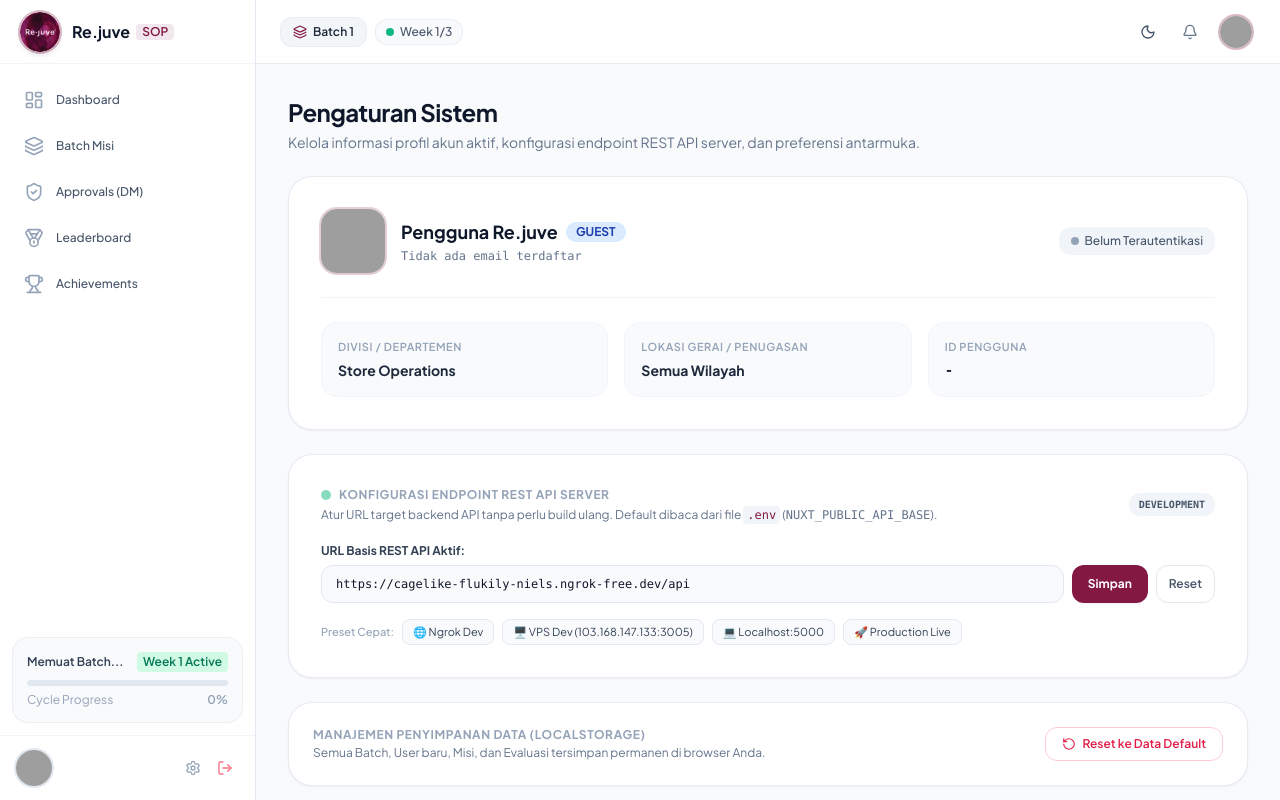
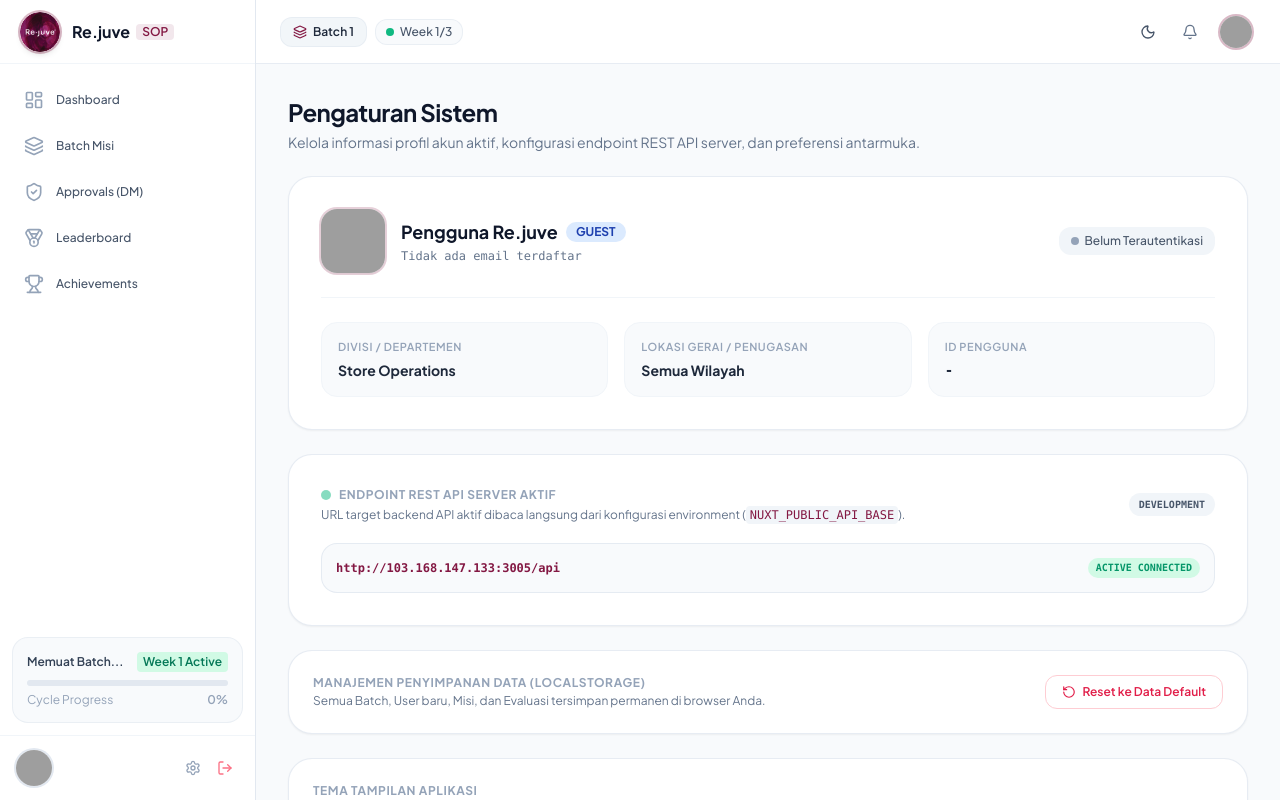
Before and after one commit to ikhsanguntara/Gamification-rejuve, a Nuxt app in the folder frontend/: page /settings in a window 1280 px wide. Shown: the top 800 px of the page. Built offline with nearby package versions, Linux system fonts and the light colour scheme; grey boxes are pictures that could not be loaded.

Commit message:
fix(fe): isolate essay textarea bindings and remove local api url cache override

```diff
--- a/frontend/components/gamification/adventure/CrewFeedbackModal.vue
+++ b/frontend/components/gamification/adventure/CrewFeedbackModal.vue
@@ -122,12 +122,12 @@
           <!-- Esai / Masukan Terbuka -->
           <div v-else class="pt-1">
             <textarea
-              v-model="form.essayAnswer"
+              v-model="form.essayAnswers[q.id]"
               rows="3"
               :required="!hasSubmitted"
               :disabled="hasSubmitted"
               :readonly="hasSubmitted"
-              placeholder="Ceritakan pengalaman, kendala, atau hal berkesan selama 1 bulan onboarding..."
+              :placeholder="`Tuliskan masukan untuk ${q.text}...`"
               class="w-full text-xs rounded-xl border p-2.5 text-slate-900 dark:text-white placeholder-slate-400 resize-none leading-relaxed transition-colors"
               :class="[
                 hasSubmitted
@@ -202,6 +202,7 @@ const form = ref({
   storeLocation: '',
   buddyName: '',
   ratings: {},
+  essayAnswers: {},
   essayAnswer: ''
 })
 
@@ -210,19 +211,42 @@ const initForm = () => {
   const existing = submittedData.value
 
   if (existing) {
+    const existingEssayAnswers = { ...(existing.essayAnswers || {}) }
+    if (existing.essayAnswer && Object.keys(existingEssayAnswers).length === 0) {
+      feedbackStore.surveyQuestions.forEach(q => {
+        if (q.type === 'ESSAY') {
+          existingEssayAnswers[q.id] = existing.essayAnswer
+        }
+      })
+    }
+
     form.value = {
       crewName: existing.crewName || c?.name || 'Kru',
       storeLocation: existing.storeLocation || c?.storeLocation || 'Gerai Re.juve',
       buddyName: existing.buddyName || 'Store Leader',
       ratings: { ...(existing.ratings || {}) },
+      essayAnswers: existingEssayAnswers,
       essayAnswer: existing.essayAnswer || ''
     }
   } else {
-    // Default ratings 10 untuk 16 butir
+    // Default ratings 10 untuk butir rating
     const defaultRatings = {}
+    const defaultEssayAnswers = {}
+
     feedbackStore.surveyQuestions.forEach(q => {
       if (q.type === 'SCALE_0_10') {
         defaultRatings[q.id] = 10
+      } else {
+        const textLower = (q.text || '').toLowerCase()
+        if (textLower.includes('nama kru') || textLower === 'nama') {
+          defaultEssayAnswers[q.id] = c?.name || ''
+        } else if (textLower.includes('store') || textLower.includes('penempatan') || textLower.includes('gerai')) {
+          defaultEssayAnswers[q.id] = c?.storeLocation || 'Gerai Re.juve'
+        } else if (textLower.includes('buddy') || textLower.includes('mentor') || textLower.includes('leader')) {
+          defaultEssayAnswers[q.id] = c?.buddyName || 'Store Leader / Mentor'
+        } else {
+          defaultEssayAnswers[q.id] = ''
+        }
       }
     })
 
@@ -231,7 +255,8 @@ const initForm = () => {
       storeLocation: c?.storeLocation || 'Gerai Re.juve',
       buddyName: 'Store Leader / Mentor',
       ratings: defaultRatings,
-      essayAnswer: 'Program onboarding sangat jelas dan mentor mendampingi dengan baik.'
+      essayAnswers: defaultEssayAnswers,
+      essayAnswer: ''
     }
   }
 }
@@ -252,6 +277,8 @@ const handleSubmit = async () => {
     return
   }
 
+  const combinedEssayAnswer = Object.values(form.value.essayAnswers).filter(Boolean).join(' | ') || form.value.essayAnswer
+
   try {
     await feedbackStore.submitSurveyToApi({
       crewId: props.crew?.id || props.crew?.userId || '',
@@ -259,7 +286,8 @@ const handleSubmit = async () => {
       storeLocation: form.value.storeLocation,
       buddyName: form.value.buddyName,
       ratings: form.value.ratings,
-      essayAnswer: form.value.essayAnswer
+      essayAnswers: form.value.essayAnswers,
+      essayAnswer: combinedEssayAnswer
     })
 
     toast.success('Feedback Berhasil Dikirim', 'Terima kasih atas partisipasi Anda dalam survei onboarding Re.juve! 🌟')
--- a/frontend/composables/useApi.js
+++ b/frontend/composables/useApi.js
@@ -8,16 +8,16 @@ import { useLoading } from './useLoading.js'
 let memoryToken = ''
 
 export function getApiBaseUrl() {
-  let url = 'http://localhost:5000/api'
+  let url = 'http://103.168.147.133:3005/api'
   if (typeof window !== 'undefined') {
     try {
+      // Bersihkan sisa legacy cache jika pernah tersimpan
+      localStorage.removeItem('rejuve_api_base')
       const config = useRuntimeConfig?.()
       if (config?.public?.apiBase) url = config.public.apiBase
     } catch {
       // Fallback outside Nuxt reactive context
     }
-    const saved = localStorage.getItem('rejuve_api_base')
-    if (saved) url = saved
   } else {
     url = process.env.NUXT_PUBLIC_API_BASE || url
   }
--- a/frontend/nuxt.config.js
+++ b/frontend/nuxt.config.js
@@ -6,8 +6,8 @@ export default defineNuxtConfig({
 
   runtimeConfig: {
     public: {
-      apiBase: process.env.NUXT_PUBLIC_API_BASE || 'https://cagelike-flukily-niels.ngrok-free.dev/api',
-      appEnv: process.env.NUXT_PUBLIC_APP_ENV || 'development',
+      apiBase: process.env.NUXT_PUBLIC_API_BASE || 'http://103.168.147.133:3005/api',
+      appEnv: process.env.NUXT_PUBLIC_APP_ENV || 'staging',
       appName: process.env.NUXT_PUBLIC_APP_NAME || 'Rejuve Gamification',
       appVersion: process.env.NUXT_PUBLIC_APP_VERSION || '1.0.0',
       apiTimeout: Number(process.env.NUXT_PUBLIC_API_TIMEOUT) || 30000
--- a/frontend/pages/feedback.vue
+++ b/frontend/pages/feedback.vue
@@ -155,12 +155,12 @@
         <!-- Open Essay for ESSAY Questions -->
         <div v-else class="pt-2">
           <textarea
-            v-model="surveyForm.essayAnswer"
+            v-model="surveyForm.essayAnswers[q.id]"
             rows="4"
             :required="!hasSubmitted"
             :disabled="hasSubmitted"
             :readonly="hasSubmitted"
-            placeholder="Tuliskan pengalaman Anda secara detail di sini..."
+            :placeholder="`Tuliskan masukan untuk ${q.text}...`"
             class="w-full text-xs rounded-2xl border p-3 text-slate-900 dark:text-white placeholder-slate-400 resize-none leading-relaxed transition-colors"
             :class="[
               hasSubmitted
@@ -242,6 +242,7 @@ const surveyForm = ref({
   storeLocation: userStore.currentUser?.storeLocation || userStore.currentUser?.department || 'Gerai Re.juve',
   buddyName: userStore.currentUser?.buddyName || 'Store Leader / Mentor',
   ratings: {},
+  essayAnswers: {},
   essayAnswer: ''
 })
 
@@ -254,22 +255,47 @@ onMounted(async () => {
   const existing = submittedData.value
 
   if (existing) {
+    const existingEssayAnswers = { ...(existing.essayAnswers || {}) }
+    if (existing.essayAnswer && Object.keys(existingEssayAnswers).length === 0) {
+      feedbackStore.surveyQuestions.forEach(q => {
+        if (q.type === 'ESSAY') {
+          existingEssayAnswers[q.id] = existing.essayAnswer
+        }
+      })
+    }
+
     surveyForm.value = {
       crewName: existing.crewName || userStore.currentUser?.name || 'Kru',
       storeLocation: existing.storeLocation || userStore.currentUser?.storeLocation || userStore.currentUser?.department || 'Gerai Re.juve',
       buddyName: existing.buddyName || 'Store Leader / Mentor',
       ratings: { ...(existing.ratings || {}) },
+      essayAnswers: existingEssayAnswers,
       essayAnswer: existing.essayAnswer || ''
     }
   } else {
-    // Default all ratings to 10
+    // Default all ratings to 10 and default essays
     const defaultRatings = {}
+    const defaultEssayAnswers = {}
+
     feedbackStore.surveyQuestions.forEach(q => {
       if (q.type === 'SCALE_0_10') {
         defaultRatings[q.id] = 10
+      } else {
+        const textLower = (q.text || '').toLowerCase()
+        if (textLower.includes('nama kru') || textLower === 'nama') {
+          defaultEssayAnswers[q.id] = userStore.currentUser?.name || ''
+        } else if (textLower.includes('store') || textLower.includes('penempatan') || textLower.includes('gerai')) {
+          defaultEssayAnswers[q.id] = userStore.currentUser?.storeLocation || userStore.currentUser?.department || 'Gerai Re.juve'
+        } else if (textLower.includes('buddy') || textLower.includes('mentor') || textLower.includes('leader')) {
+          defaultEssayAnswers[q.id] = userStore.currentUser?.buddyName || 'Store Leader / Mentor'
+        } else {
+          defaultEssayAnswers[q.id] = ''
+        }
       }
     })
+
     surveyForm.value.ratings = defaultRatings
+    surveyForm.value.essayAnswers = defaultEssayAnswers
   }
 })
 
@@ -279,6 +305,8 @@ const submitFeedback = async () => {
     return
   }
 
+  const combinedEssayAnswer = Object.values(surveyForm.value.essayAnswers).filter(Boolean).join(' | ') || surveyForm.value.essayAnswer
+
   try {
     await feedbackStore.submitSurveyToApi({
       crewId: currentCrewId.value,
@@ -286,7 +314,8 @@ const submitFeedback = async () => {
       storeLocation: surveyForm.value.storeLocation,
       buddyName: surveyForm.value.buddyName,
       ratings: surveyForm.value.ratings,
-      essayAnswer: surveyForm.value.essayAnswer
+      essayAnswers: surveyForm.value.essayAnswers,
+      essayAnswer: combinedEssayAnswer
     })
 
     toast.success(
--- a/frontend/pages/settings.vue
+++ b/frontend/pages/settings.vue
@@ -88,16 +88,16 @@
       </div>
     </div>
 
-    <!-- REST API Server Endpoint Configuration Card -->
+    <!-- REST API Server Endpoint Information Card -->
     <div class="rounded-3xl bg-white dark:bg-slate-900 border border-slate-200/80 dark:border-slate-800/80 p-6 sm:p-8 space-y-4 shadow-sm">
       <div class="flex items-center justify-between">
         <div>
           <h3 class="text-xs font-bold text-slate-400 uppercase tracking-wider flex items-center gap-2">
             <span class="w-2.5 h-2.5 rounded-full bg-emerald-500 animate-pulse"></span>
-            <span>Konfigurasi Endpoint REST API Server</span>
+            <span>Endpoint REST API Server Aktif</span>
           </h3>
           <p class="text-xs text-slate-500 dark:text-slate-400 mt-1">
-            Atur URL target backend API tanpa perlu build ulang. Default dibaca dari file <code class="text-[#831843] dark:text-[#f472b6] font-mono bg-slate-100 dark:bg-slate-800 px-1 py-0.5 rounded">.env</code> (<code class="font-mono">NUXT_PUBLIC_API_BASE</code>).
+            URL target backend API aktif dibaca langsung dari konfigurasi environment (<code class="text-[#831843] dark:text-[#f472b6] font-mono bg-slate-100 dark:bg-slate-800 px-1 py-0.5 rounded">NUXT_PUBLIC_API_BASE</code>).
           </p>
         </div>
         <span class="text-[10px] px-2.5 py-1 rounded-xl bg-slate-100 dark:bg-slate-800 text-slate-600 dark:text-slate-300 font-bold font-mono">
@@ -105,66 +105,10 @@
         </span>
       </div>
 
-      <div class="space-y-3 pt-1">
-        <div>
-          <label class="block text-xs font-bold text-slate-700 dark:text-slate-300 mb-1.5">
-            URL Basis REST API Aktif:
-          </label>
-          <div class="flex gap-2">
-            <input
-              v-model="customApiUrl"
-              type="url"
-              placeholder="https://cagelike-flukily-niels.ngrok-free.dev/api"
-              class="flex-1 text-xs font-mono rounded-xl bg-slate-50 dark:bg-slate-800 border border-slate-200 dark:border-slate-700 px-3.5 py-2.5 text-slate-900 dark:text-white focus:ring-2 focus:ring-[#831843]"
-            />
-            <button
-              type="button"
-              @click="saveApiUrl"
-              class="px-4 py-2.5 text-xs font-bold rounded-xl bg-[#831843] hover:bg-[#6b133a] text-white shadow-sm transition-all cursor-pointer"
-            >
-              Simpan
-            </button>
-            <button
-              type="button"
-              @click="resetApiUrl"
-              class="px-3 py-2.5 text-xs font-semibold rounded-xl border border-slate-200 dark:border-slate-700 text-slate-600 dark:text-slate-300 hover:bg-slate-50 dark:hover:bg-slate-800 transition-colors cursor-pointer"
-            >
-              Reset
-            </button>
-          </div>
-        </div>
-
-        <!-- Preset URL Buttons -->
-        <div class="flex flex-wrap items-center gap-2 pt-1">
-          <span class="text-[11px] text-slate-400 font-medium">Preset Cepat:</span>
-          <button
-            type="button"
-            @click="applyPreset('https://cagelike-flukily-niels.ngrok-free.dev/api')"
-            class="text-[11px] px-2.5 py-1 rounded-lg border border-slate-200 dark:border-slate-800 bg-slate-50 dark:bg-slate-800/60 text-slate-700 dark:text-slate-300 hover:border-[#831843] cursor-pointer"
-          >
-            🌐 Ngrok Dev
-          </button>
-          <button
-            type="button"
-            @click="applyPreset('http://103.168.147.133:3005/api')"
-            class="text-[11px] px-2.5 py-1 rounded-lg border border-slate-200 dark:border-slate-800 bg-slate-50 dark:bg-slate-800/60 text-slate-700 dark:text-slate-300 hover:border-[#831843] cursor-pointer"
-          >
-            🖥️ VPS Dev (103.168.147.133:3005)
-          </button>
-          <button
-            type="button"
-            @click="applyPreset('http://localhost:5000/api')"
-            class="text-[11px] px-2.5 py-1 rounded-lg border border-slate-200 dark:border-slate-800 bg-slate-50 dark:bg-slate-800/60 text-slate-700 dark:text-slate-300 hover:border-[#831843] cursor-pointer"
-          >
-            💻 Localhost:5000
-          </button>
-          <button
-            type="button"
-            @click="applyPreset('https://api.gamification.rejuve.co.id/api')"
-            class="text-[11px] px-2.5 py-1 rounded-lg border border-slate-200 dark:border-slate-800 bg-slate-50 dark:bg-slate-800/60 text-slate-700 dark:text-slate-300 hover:border-[#831843] cursor-pointer"
-          >
-            🚀 Production Live
-          </button>
+      <div class="pt-1">
+        <div class="p-3.5 rounded-2xl bg-slate-50 dark:bg-slate-800/60 border border-slate-200/80 dark:border-slate-800 font-mono text-xs text-slate-800 dark:text-slate-200 flex items-center justify-between">
+          <span class="font-bold text-[#831843] dark:text-[#f472b6]">{{ customApiUrl }}</span>
+          <span class="text-[10px] text-emerald-600 dark:text-emerald-400 font-semibold uppercase px-2 py-0.5 rounded-full bg-emerald-100 dark:bg-emerald-950">Active Connected</span>
         </div>
       </div>
     </div>
@@ -266,39 +210,18 @@ onMounted(() => {
   } catch (e) {}
 })
 
-const saveApiUrl = () => {
-  if (!customApiUrl.value || !customApiUrl.value.trim()) {
-    toast.error('Gagal', 'URL API tidak boleh kosong.')
-    return
-  }
-  const clean = customApiUrl.value.trim().replace(/\/$/, '')
-  if (typeof window !== 'undefined') {
-    localStorage.setItem('rejuve_api_base', clean)
-  }
-  toast.success('URL API Diperbarui', `Target server API: ${clean}`)
-}
-
-const resetApiUrl = () => {
-  if (typeof window !== 'undefined') {
-    localStorage.removeItem('rejuve_api_base')
-  }
-  customApiUrl.value = getApiBaseUrl()
-  toast.info('URL API Direset', `Kembali ke konfigurasi default .env: ${customApiUrl.value}`)
-}
-
-const applyPreset = (presetUrl) => {
-  customApiUrl.value = presetUrl
-  saveApiUrl()
-}
-
 const handleResetData = async () => {
   const isConfirmed = await confirmDeleteDialog({
-    title: 'Reset Cache Penyimpanan Lokal?',
-    text: 'Apakah Anda yakin ingin membersihkan seluruh cache lokal aplikasi di browser ini? Data sesi akan di-refresh.',
-    confirmButtonText: 'Ya, Bersihkan Cache'
+    title: 'Bersihkan Seluruh Cache Browser?',
+    text: 'Apakah Anda yakin ingin membersihkan seluruh cache lokal aplikasi di browser ini? Halaman akan dimuat ulang secara bersih.',
+    confirmButtonText: 'Ya, Bersihkan Semua'
   })
 
   if (isConfirmed) {
+    if (typeof window !== 'undefined') {
+      localStorage.clear()
+      sessionStorage.clear()
+    }
     clearAllStoredData()
     toast.info('Cache Dibersihkan', 'Memuat ulang aplikasi...')
     setTimeout(() => {
--- a/frontend/plugins/api-init.client.js
+++ b/frontend/plugins/api-init.client.js
@@ -1,6 +1,9 @@
 import { useUserStore } from '~/stores/user.js'
 
 export default defineNuxtPlugin(async () => {
+  if (typeof window !== 'undefined') {
+    localStorage.removeItem('rejuve_api_base')
+  }
   const userStore = useUserStore()
 
   // Inisialisasi autentikasi & profil user saat aplikasi pertama kali dimuat di browser
```
